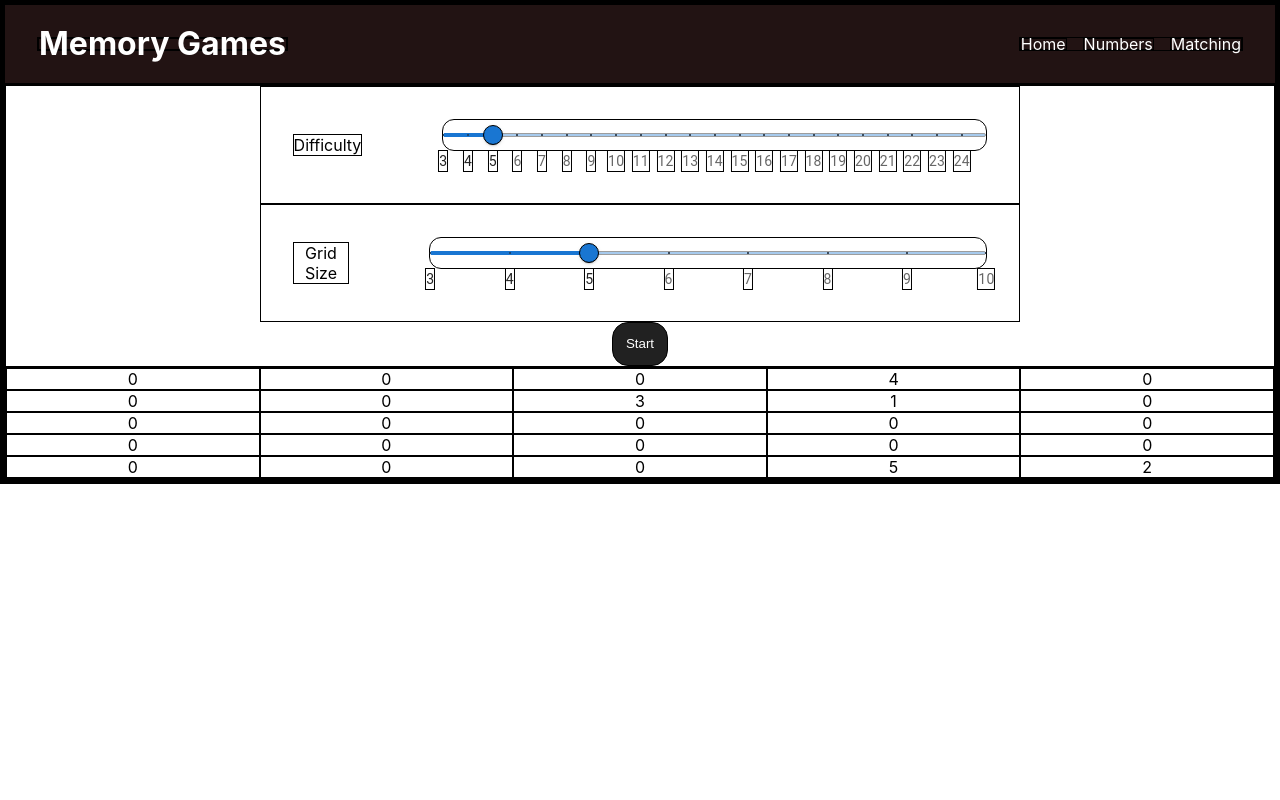
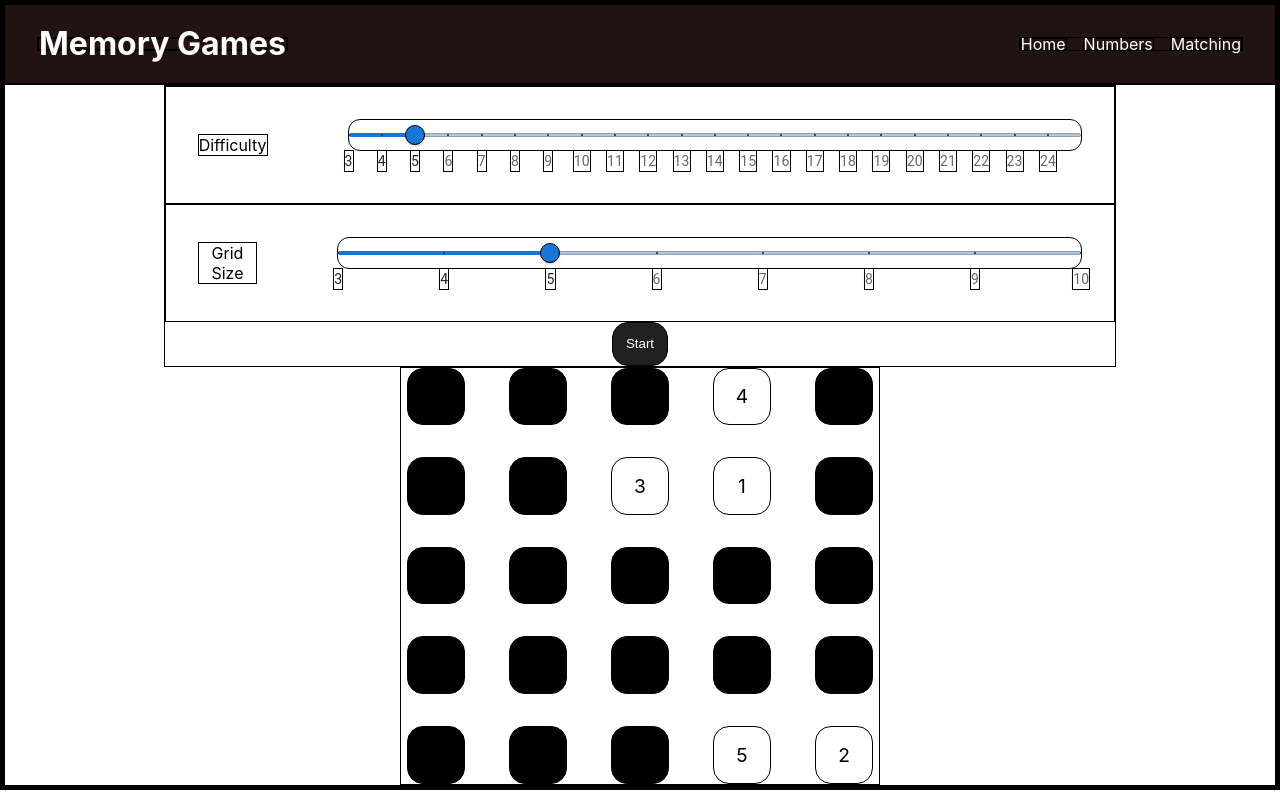
Before and after one commit to Wubaboo/memory-games, a React (Create React App) app: page /numbers in a window 1280 px wide. Built offline with nearby package versions, Linux system fonts and the light colour scheme.

Commit message:
number game styling and adding hidden function

```diff
--- /dev/null
+++ b/src/numbersGame/numberCell.jsx
@@ -0,0 +1,21 @@
+import { useState, useEffect} from "react";
+
+export default function NumberCell (props) {
+    const {value, reset, allHidden} = props;
+    const [classes, setClasses] = useState(['grid-cell', 'hidden'])
+
+    useEffect(() => {
+        let classes = ['grid-cell']
+        if (allHidden || (reset && value === 0))
+            classes.push('hidden')
+        if (value !== 0 && !classes.includes('hidden'))
+            classes.push('value-cell')
+        setClasses(classes)
+    }, [reset])
+    function handleClick () {
+        setClasses(['grid-cell'])
+    }
+
+    return (<div className={classes.join(' ')} onClick={classes.includes('hidden') ? handleClick : null}>{value}</div>)
+
+}
--- a/src/numbersGame/numberGame.jsx
+++ b/src/numbersGame/numberGame.jsx
@@ -1,16 +1,20 @@
+import { useState } from "react";
+import NumberCell from "./numberCell";
+
 export default function NumberGame(props) {
+  const [allHidden, setAllHidden] = useState(false);
   const { gridSize, grid } = props;
   const gameStyling = {
     gridTemplateColumns: `repeat(${gridSize}, 1fr)`,
     display: "grid",
+    gap: '2em',
+    width: `${6*gridSize}em`
   };
   return (
     <div className="number-game" style={gameStyling}>
       {(grid || []).map((row, i) => {
         return row.map((cell, j) => (
-          <div key={i + j} className="grid-cell">
-            {cell}
-          </div>
+          <NumberCell key={i+j} value={cell} reset={true} allHidden={allHidden}></NumberCell>
         ));
       })}
     </div>
--- a/src/numbersGame/numbers.css
+++ b/src/numbersGame/numbers.css
@@ -11,6 +11,7 @@
   flex-direction: column;
   justify-content: center;
   align-items: center;
+  width: 75%
 }
 
 .difficulty-row {
@@ -18,7 +19,7 @@
   align-items: center;
   padding: 2em;
   gap: 5em;
-  width: 60%;
+  width: 100%;
 }
 
 .grid-size-row {
@@ -26,7 +27,7 @@
   align-items: center;
   padding: 2em;
   gap: 5em;
-  width: 60%;
+  width: 100%;
 }
 
 .start-button {
@@ -40,3 +41,31 @@
 .start-button:active {
   background-color: rgb(68, 68, 68);
 }
+
+.number-game-container {
+  display: flex;
+  flex-direction: column;
+  justify-content: center;
+  align-items: center;
+  width: 100%;
+}
+
+.grid-cell {
+  width: 3em;
+  height: 3em;
+  display: flex;
+  justify-content: center;
+  align-items: center;
+  text-align: center;
+  font-size: larger;
+  transition: background-color 1s;
+  margin: auto;
+  border-radius: 16px;
+}
+
+.hidden {
+  background-color: black;
+  color: black;
+  user-select: none;
+  cursor: pointer;
+}
```
